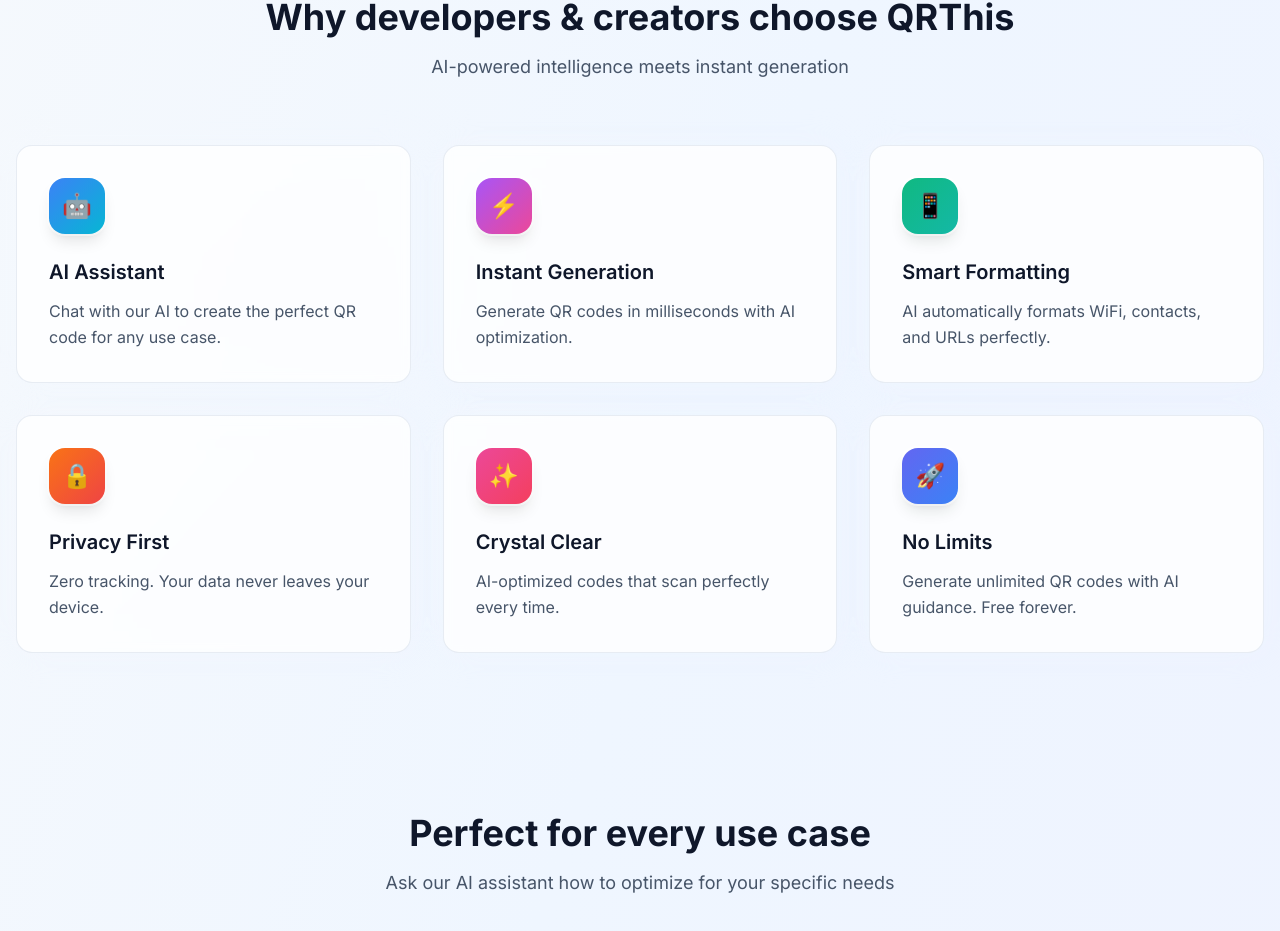
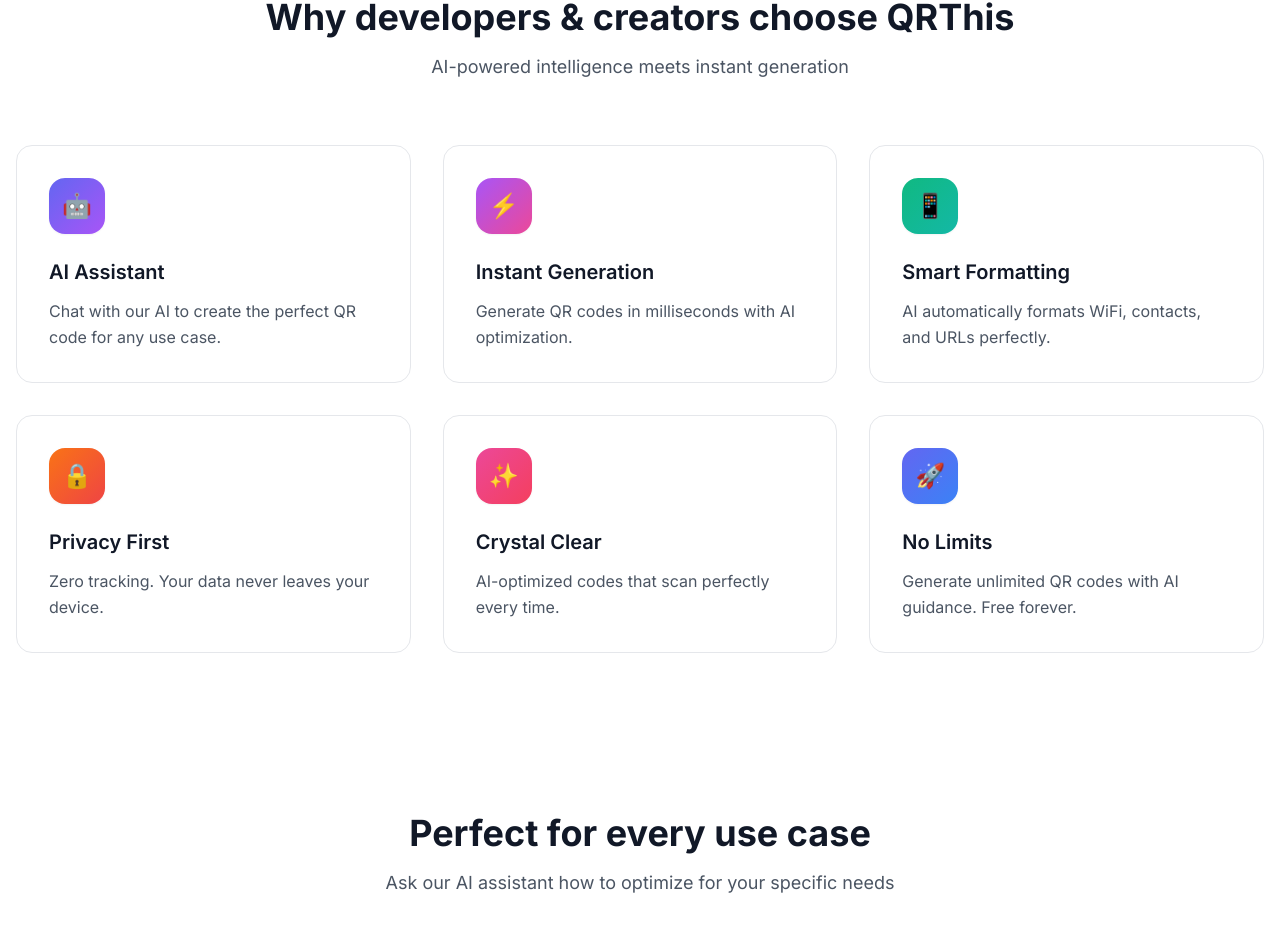
Before and after one commit to Hrhcoolshegs/QRThis, a React (Vite) app: page / in a window 1280 px wide. Shown: the part 1346-2277 px from the top of the page. Built offline with nearby package versions, Linux system fonts and the light colour scheme.

Commit message:
Fix: Improve light mode styling
Refine light mode design for better readability, shadows, and color harmony.

```diff
--- a/src/index.css
+++ b/src/index.css
@@ -5,32 +5,32 @@
 
 @layer base {
   :root {
-    --background: 0 0% 98%;
-    --foreground: 224 71% 4%;
+    --background: 0 0% 100%;
+    --foreground: 220 13% 18%;
 
     --card: 0 0% 100%;
-    --card-foreground: 224 71% 4%;
+    --card-foreground: 220 13% 18%;
 
     --popover: 0 0% 100%;
-    --popover-foreground: 224 71% 4%;
+    --popover-foreground: 220 13% 18%;
 
     --primary: 221 83% 53%;
     --primary-foreground: 210 40% 98%;
 
-    --secondary: 210 40% 96%;
-    --secondary-foreground: 222 84% 4.9%;
+    --secondary: 220 14% 96%;
+    --secondary-foreground: 220 9% 46%;
 
-    --muted: 210 40% 96%;
-    --muted-foreground: 215 16% 46.9%;
+    --muted: 220 14% 96%;
+    --muted-foreground: 220 9% 46%;
 
-    --accent: 210 40% 96%;
-    --accent-foreground: 222 84% 4.9%;
+    --accent: 220 14% 96%;
+    --accent-foreground: 220 9% 46%;
 
     --destructive: 0 84% 60%;
     --destructive-foreground: 210 40% 98%;
 
-    --border: 214 32% 91%;
-    --input: 214 32% 91%;
+    --border: 220 13% 91%;
+    --input: 220 13% 91%;
     --ring: 221 83% 53%;
 
     --radius: 0.75rem;
@@ -117,49 +117,49 @@
 
   /* Enhanced light/dark theme styling */
   .ai-glow {
-    box-shadow: 0 4px 20px rgba(59, 130, 246, 0.15);
+    box-shadow: 0 2px 8px rgba(59, 130, 246, 0.08);
     transition: box-shadow 0.3s ease;
   }
 
   .ai-glow:hover {
-    box-shadow: 0 8px 30px rgba(59, 130, 246, 0.25);
+    box-shadow: 0 4px 12px rgba(59, 130, 246, 0.12);
   }
 
   .light .ai-glow {
-    box-shadow: 0 4px 20px rgba(59, 130, 246, 0.1);
+    box-shadow: 0 1px 3px rgba(0, 0, 0, 0.05);
   }
 
   .light .ai-glow:hover {
-    box-shadow: 0 8px 30px rgba(59, 130, 246, 0.2);
+    box-shadow: 0 2px 6px rgba(0, 0, 0, 0.08);
   }
 
-  /* Beautiful light mode enhancements */
+  /* Beautiful light mode enhancements - Much softer */
   .light-gradient-bg {
-    background: linear-gradient(135deg, #f8fafc 0%, #e2e8f0 100%);
+    background: #ffffff;
   }
 
   .light-card {
-    background: rgba(255, 255, 255, 0.8);
-    backdrop-filter: blur(10px);
-    border: 1px solid rgba(226, 232, 240, 0.8);
+    background: rgba(255, 255, 255, 0.95);
+    backdrop-filter: blur(8px);
+    border: 1px solid rgba(220, 220, 220, 0.3);
   }
 
   .light-header {
-    background: rgba(255, 255, 255, 0.95);
-    backdrop-filter: blur(20px);
-    border-bottom: 1px solid rgba(226, 232, 240, 0.6);
+    background: rgba(255, 255, 255, 0.98);
+    backdrop-filter: blur(12px);
+    border-bottom: 1px solid rgba(220, 220, 220, 0.2);
   }
 
   .light-feature-card {
-    background: linear-gradient(135deg, rgba(255, 255, 255, 0.9) 0%, rgba(248, 250, 252, 0.9) 100%);
-    backdrop-filter: blur(10px);
-    border: 1px solid rgba(226, 232, 240, 0.5);
-    box-shadow: 0 4px 20px rgba(0, 0, 0, 0.05);
+    background: rgba(255, 255, 255, 0.8);
+    backdrop-filter: blur(6px);
+    border: 1px solid rgba(220, 220, 220, 0.25);
+    box-shadow: 0 1px 3px rgba(0, 0, 0, 0.04);
   }
 
   .light-feature-card:hover {
-    transform: translateY(-2px);
-    box-shadow: 0 8px 30px rgba(0, 0, 0, 0.1);
+    transform: translateY(-1px);
+    box-shadow: 0 2px 6px rgba(0, 0, 0, 0.06);
   }
 
   /* Security-focused utilities */
@@ -183,15 +183,15 @@
     pointer-events: none;
   }
 
-  /* Beautiful gradients for light mode */
+  /* Beautiful gradients for light mode - Softer colors */
   .hero-gradient-light {
-    background: linear-gradient(135deg, #667eea 0%, #764ba2 100%);
+    background: linear-gradient(135deg, #6366f1 0%, #8b5cf6 100%);
     -webkit-background-clip: text;
     -webkit-text-fill-color: transparent;
     background-clip: text;
   }
 
   .feature-icon-gradient {
-    background: linear-gradient(135deg, #667eea 0%, #764ba2 50%, #f093fb 100%);
+    background: linear-gradient(135deg, #6366f1 0%, #8b5cf6 50%, #ec4899 100%);
   }
 }
--- a/src/pages/Index.tsx
+++ b/src/pages/Index.tsx
@@ -1,4 +1,3 @@
-
 import React from 'react';
 import { ThemeProvider } from '@/hooks/useTheme';
 import { ThemeToggle } from '@/components/ThemeToggle';
@@ -6,20 +5,20 @@ import { QRGenerator } from '@/components/QRGenerator';
 
 function QRThisApp() {
   return (
-    <div className="min-h-screen bg-gradient-to-br from-slate-50 via-blue-50 to-indigo-50 dark:from-gray-900 dark:via-black dark:to-gray-800 transition-all duration-500">
+    <div className="min-h-screen bg-white dark:bg-gradient-to-br dark:from-gray-900 dark:via-black dark:to-gray-800 transition-all duration-500">
       {/* Floating Header */}
-      <header className="sticky top-0 z-50 bg-white/95 dark:bg-black/90 backdrop-blur-xl border-b border-slate-200/60 dark:border-gray-700/40 shadow-sm transition-all duration-300">
+      <header className="sticky top-0 z-50 bg-white/98 dark:bg-black/90 backdrop-blur-xl border-b border-gray-200/40 dark:border-gray-700/40 shadow-sm transition-all duration-300">
         <div className="container max-w-7xl mx-auto px-4 py-4">
           <div className="flex justify-between items-center">
             <div className="flex items-center space-x-3">
-              <div className="w-10 h-10 bg-gradient-to-br from-blue-600 via-purple-600 to-indigo-600 rounded-xl flex items-center justify-center shadow-lg ring-2 ring-blue-100 dark:ring-blue-900/50">
+              <div className="w-10 h-10 bg-gradient-to-br from-indigo-500 to-purple-600 rounded-xl flex items-center justify-center shadow-sm">
                 <span className="text-white font-bold text-lg">Q</span>
               </div>
               <div className="flex items-center space-x-2">
-                <h1 className="text-2xl font-bold bg-gradient-to-r from-blue-600 via-purple-600 to-indigo-600 dark:from-blue-400 dark:to-purple-400 bg-clip-text text-transparent">
+                <h1 className="text-2xl font-bold bg-gradient-to-r from-indigo-600 to-purple-600 dark:from-blue-400 dark:to-purple-400 bg-clip-text text-transparent">
                   QRThis
                 </h1>
-                <span className="text-xs bg-gradient-to-r from-blue-500 to-purple-500 text-white px-2 py-1 rounded-full font-semibold shadow-sm">
+                <span className="text-xs bg-gradient-to-r from-indigo-500 to-purple-500 text-white px-2 py-1 rounded-full font-semibold">
                   AI-POWERED
                 </span>
               </div>
@@ -35,14 +34,14 @@ function QRThisApp() {
           <div className="max-w-4xl mx-auto space-y-8">
             <div className="space-y-6">
               <h1 className="text-5xl md:text-7xl font-bold tracking-tight">
-                <span className="bg-gradient-to-r from-blue-600 via-purple-600 to-indigo-600 dark:from-blue-400 dark:via-purple-400 dark:to-cyan-400 bg-clip-text text-transparent animate-gradient-x">
+                <span className="bg-gradient-to-r from-indigo-600 to-purple-600 dark:from-blue-400 dark:via-purple-400 dark:to-cyan-400 bg-clip-text text-transparent">
                   AI-Powered QR Codes
                 </span>
                 <br />
-                <span className="text-slate-800 dark:text-white/90 transition-colors">Instantly</span>
+                <span className="text-gray-900 dark:text-white/90 transition-colors">Instantly</span>
               </h1>
 
-              <p className="text-xl md:text-2xl text-slate-600 dark:text-gray-300 max-w-3xl mx-auto leading-relaxed transition-colors">
+              <p className="text-xl md:text-2xl text-gray-600 dark:text-gray-300 max-w-3xl mx-auto leading-relaxed transition-colors">
                 The world's first AI-powered QR code generator. Smart conversations, perfect codes.
               </p>
             </div>
@@ -57,10 +56,10 @@ function QRThisApp() {
         {/* Features Grid */}
         <section className="py-20">
           <div className="text-center mb-16">
-            <h2 className="text-3xl md:text-4xl font-bold mb-4 text-slate-900 dark:text-white transition-colors">
+            <h2 className="text-3xl md:text-4xl font-bold mb-4 text-gray-900 dark:text-white transition-colors">
               Why developers & creators choose QRThis
             </h2>
-            <p className="text-lg text-slate-600 dark:text-gray-300 max-w-2xl mx-auto transition-colors">
+            <p className="text-lg text-gray-600 dark:text-gray-300 max-w-2xl mx-auto transition-colors">
               AI-powered intelligence meets instant generation
             </p>
           </div>
@@ -71,7 +70,7 @@ function QRThisApp() {
                 icon: '🤖',
                 title: 'AI Assistant',
                 description: 'Chat with our AI to create the perfect QR code for any use case.',
-                color: 'from-blue-500 to-cyan-500'
+                color: 'from-indigo-500 to-purple-500'
               },
               {
                 icon: '⚡',
@@ -104,15 +103,13 @@ function QRThisApp() {
                 color: 'from-indigo-500 to-blue-500'
               }
             ].map((feature, index) => (
-              <div key={index} className="group relative">
-                <div className="absolute -inset-1 bg-gradient-to-r opacity-20 group-hover:opacity-30 transition-all duration-300 rounded-2xl blur-lg"
-                     style={{backgroundImage: `linear-gradient(135deg, var(--tw-gradient-stops))`}}></div>
-                <div className="relative bg-white/80 dark:bg-gray-800/50 border border-slate-200/80 dark:border-gray-700/50 rounded-2xl p-8 hover:border-slate-300 dark:hover:border-gray-600 transition-all duration-300 hover:scale-105 hover:shadow-xl backdrop-blur-sm group-hover:bg-white/90 dark:group-hover:bg-gray-800/60">
-                  <div className={`w-14 h-14 bg-gradient-to-br ${feature.color} rounded-2xl flex items-center justify-center text-2xl mb-6 shadow-lg ring-2 ring-white/50 dark:ring-gray-700/50`}>
+              <div key={index} className="group">
+                <div className="bg-white dark:bg-gray-800/50 border border-gray-200 dark:border-gray-700/50 rounded-2xl p-8 hover:border-gray-300 dark:hover:border-gray-600 transition-all duration-300 hover:shadow-sm dark:hover:shadow-xl">
+                  <div className={`w-14 h-14 bg-gradient-to-br ${feature.color} rounded-2xl flex items-center justify-center text-2xl mb-6 shadow-sm`}>
                     {feature.icon}
                   </div>
-                  <h3 className="text-xl font-semibold mb-3 text-slate-900 dark:text-white transition-colors">{feature.title}</h3>
-                  <p className="text-slate-600 dark:text-gray-300 leading-relaxed transition-colors">{feature.description}</p>
+                  <h3 className="text-xl font-semibold mb-3 text-gray-900 dark:text-white transition-colors">{feature.title}</h3>
+                  <p className="text-gray-600 dark:text-gray-300 leading-relaxed transition-colors">{feature.description}</p>
                 </div>
               </div>
             ))}
@@ -122,8 +119,8 @@ function QRThisApp() {
         {/* Use Cases */}
         <section className="py-20">
           <div className="text-center mb-16">
-            <h2 className="text-3xl md:text-4xl font-bold mb-4 text-slate-900 dark:text-white transition-colors">Perfect for every use case</h2>
-            <p className="text-lg text-slate-600 dark:text-gray-300 transition-colors">Ask our AI assistant how to optimize for your specific needs</p>
+            <h2 className="text-3xl md:text-4xl font-bold mb-4 text-gray-900 dark:text-white transition-colors">Perfect for every use case</h2>
+            <p className="text-lg text-gray-600 dark:text-gray-300 transition-colors">Ask our AI assistant how to optimize for your specific needs</p>
           </div>
 
           <div className="grid grid-cols-1 md:grid-cols-2 gap-6 max-w-4xl mx-auto">
@@ -137,13 +134,13 @@ function QRThisApp() {
               'App download links for mobile applications',
               'Digital business cards and portfolios'
             ].map((useCase, index) => (
-              <div key={index} className="flex items-start space-x-4 p-6 rounded-xl bg-white/70 dark:bg-gray-800/50 border border-slate-200/60 dark:border-gray-700/50 hover:border-slate-300 dark:hover:border-gray-600 transition-all duration-200 hover:shadow-lg backdrop-blur-sm hover:bg-white/80 dark:hover:bg-gray-800/60">
-                <div className="w-8 h-8 bg-gradient-to-br from-blue-500 to-purple-600 rounded-lg flex items-center justify-center flex-shrink-0 shadow-sm ring-2 ring-blue-100 dark:ring-blue-900/50">
+              <div key={index} className="flex items-start space-x-4 p-6 rounded-xl bg-white dark:bg-gray-800/50 border border-gray-200 dark:border-gray-700/50 hover:border-gray-300 dark:hover:border-gray-600 transition-all duration-200 hover:shadow-sm dark:hover:shadow-lg">
+                <div className="w-8 h-8 bg-gradient-to-br from-indigo-500 to-purple-600 rounded-lg flex items-center justify-center flex-shrink-0 shadow-sm">
                   <svg className="w-4 h-4 text-white" fill="currentColor" viewBox="0 0 20 20">
                     <path fillRule="evenodd" d="M16.707 5.293a1 1 0 010 1.414l-8 8a1 1 0 01-1.414 0l-4-4a1 1 0 011.414-1.414L8 12.586l7.293-7.293a1 1 0 011.414 0z" clipRule="evenodd" />
                   </svg>
                 </div>
-                <span className="text-lg leading-relaxed text-slate-700 dark:text-gray-200 transition-colors">{useCase}</span>
+                <span className="text-lg leading-relaxed text-gray-700 dark:text-gray-200 transition-colors">{useCase}</span>
               </div>
             ))}
           </div>
@@ -153,8 +150,8 @@ function QRThisApp() {
         <section className="py-20">
           <div className="max-w-4xl mx-auto">
             <div className="text-center mb-16">
-              <h2 className="text-3xl md:text-4xl font-bold mb-4 text-slate-900 dark:text-white transition-colors">Common questions</h2>
-              <p className="text-lg text-slate-600 dark:text-gray-300 transition-colors">Get answers instantly</p>
+              <h2 className="text-3xl md:text-4xl font-bold mb-4 text-gray-900 dark:text-white transition-colors">Common questions</h2>
+              <p className="text-lg text-gray-600 dark:text-gray-300 transition-colors">Get answers instantly</p>
             </div>
 
             <div className="grid grid-cols-1 md:grid-cols-2 gap-6">
@@ -196,16 +193,16 @@ function QRThisApp() {
                   category: 'ai'
                 }
               ].map((faq, index) => (
-                <div key={index} className="group bg-white/70 dark:bg-gray-800/50 border border-slate-200/60 dark:border-gray-700/50 rounded-2xl p-6 hover:border-slate-300 dark:hover:border-gray-600 transition-all duration-300 hover:scale-105 hover:shadow-lg backdrop-blur-sm hover:bg-white/80 dark:hover:bg-gray-800/60">
+                <div key={index} className="bg-white dark:bg-gray-800/50 border border-gray-200 dark:border-gray-700/50 rounded-2xl p-6 hover:border-gray-300 dark:hover:border-gray-600 transition-all duration-300 hover:shadow-sm dark:hover:shadow-lg">
                   <div className="flex items-start space-x-4">
-                    <div className="w-12 h-12 bg-gradient-to-br from-blue-500/20 to-purple-600/20 dark:from-blue-500/20 dark:to-purple-600/20 rounded-xl flex items-center justify-center text-xl flex-shrink-0 group-hover:from-blue-500/30 group-hover:to-purple-600/30 dark:group-hover:from-blue-500/30 dark:group-hover:to-purple-600/30 transition-all duration-300 ring-2 ring-blue-100/50 dark:ring-blue-900/50">
+                    <div className="w-12 h-12 bg-gray-50 dark:bg-gray-800/50 rounded-xl flex items-center justify-center text-xl flex-shrink-0 transition-all duration-300">
                       {faq.icon}
                     </div>
                     <div className="flex-1">
-                      <h3 className="text-lg font-semibold mb-2 text-blue-600 dark:text-blue-400 group-hover:text-blue-700 dark:group-hover:text-blue-300 transition-colors">
+                      <h3 className="text-lg font-semibold mb-2 text-indigo-600 dark:text-blue-400 transition-colors">
                         {faq.question}
                       </h3>
-                      <p className="text-slate-600 dark:text-gray-300 leading-relaxed transition-colors">
+                      <p className="text-gray-600 dark:text-gray-300 leading-relaxed transition-colors">
                         {faq.answer}
                       </p>
                     </div>
@@ -218,25 +215,25 @@ function QRThisApp() {
       </main>
 
       {/* Footer */}
-      <footer className="border-t border-slate-200/60 dark:border-gray-700/40 bg-white/80 dark:bg-black/60 mt-20 backdrop-blur-sm transition-colors duration-300">
+      <footer className="border-t border-gray-200 dark:border-gray-700/40 bg-white dark:bg-black/60 mt-20 transition-colors duration-300">
         <div className="container max-w-7xl mx-auto px-4 py-12">
           <div className="text-center space-y-6">
             <div className="flex items-center justify-center space-x-3">
-              <div className="w-8 h-8 bg-gradient-to-br from-blue-500 to-purple-600 rounded-lg flex items-center justify-center shadow-sm ring-2 ring-blue-100 dark:ring-blue-900/50">
+              <div className="w-8 h-8 bg-gradient-to-br from-indigo-500 to-purple-600 rounded-lg flex items-center justify-center shadow-sm">
                 <span className="text-white font-bold text-sm">Q</span>
               </div>
-              <span className="text-lg font-semibold text-slate-900 dark:text-white transition-colors">QRThis</span>
-              <span className="text-xs bg-gradient-to-r from-blue-500 to-purple-500 text-white px-2 py-1 rounded-full font-semibold shadow-sm">
+              <span className="text-lg font-semibold text-gray-900 dark:text-white transition-colors">QRThis</span>
+              <span className="text-xs bg-gradient-to-r from-indigo-500 to-purple-500 text-white px-2 py-1 rounded-full font-semibold">
                 AI-POWERED
               </span>
             </div>
 
-            <div className="flex flex-col md:flex-row items-center justify-center space-y-2 md:space-y-0 md:space-x-8 text-sm text-slate-500 dark:text-gray-400 transition-colors">
-              <span>Contact: <a href="mailto:contactqrthis@gmail.com" className="text-blue-600 dark:text-blue-400 hover:underline transition-colors">contactqrthis@gmail.com</a></span>
+            <div className="flex flex-col md:flex-row items-center justify-center space-y-2 md:space-y-0 md:space-x-8 text-sm text-gray-500 dark:text-gray-400 transition-colors">
+              <span>Contact: <a href="mailto:contactqrthis@gmail.com" className="text-indigo-600 dark:text-blue-400 hover:underline transition-colors">contactqrthis@gmail.com</a></span>
               <span>•</span>
               <span>AI-powered, privacy-first, always</span>
               <span>•</span>
-              <span>Made with ❤️ by <span className="text-slate-700 dark:text-white font-medium transition-colors">Oluwasegun Akinshola Lawrence</span></span>
+              <span>Made with ❤️ by <span className="text-gray-700 dark:text-white font-medium transition-colors">Oluwasegun Akinshola Lawrence</span></span>
             </div>
           </div>
         </div>
```
